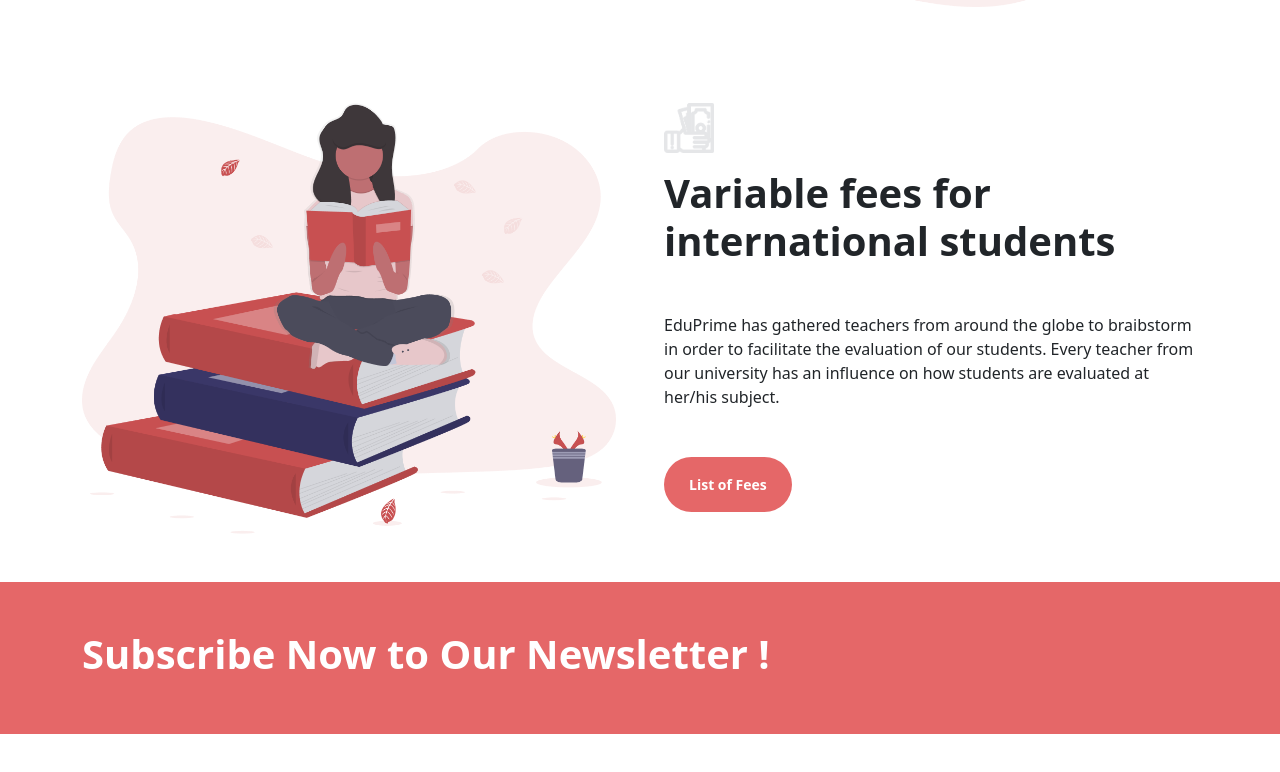
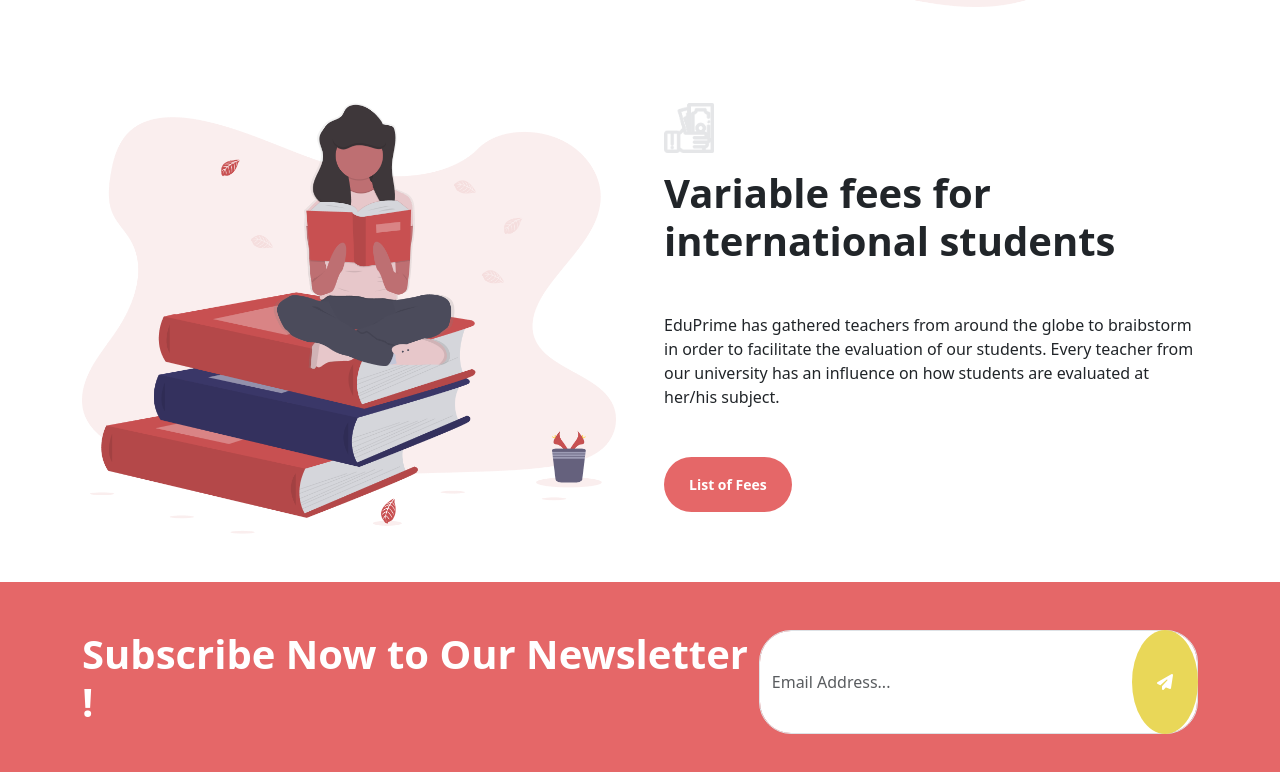
Before and after one commit to NeilMagon/proj-html-vuejs, a Vue app: page / in a window 1280 px wide. Shown: the part 4752-5524 px from the top of the page. Before the commit the page ends 5486 px from the top, so only its background shows below. Built offline with nearby package versions, Linux system fonts and the light colour scheme.

Commit message:
feat: finish first part of FooterPartners

```diff
--- a/src/components/FooterPartners.vue
+++ b/src/components/FooterPartners.vue
@@ -10,6 +10,14 @@
             <div class="d-flex justify-content-between">
                 <div class="text-white">
                     <h1>Subscribe Now to Our Newsletter !</h1>
+                </div>
+                <div class="input-group position-relative w-40">
+                    <input type="email" class="form-control rounded-5" placeholder="Email Address..." aria-label="Indirizzo email" aria-describedby="basic-addon2">
+                    <div class="h-100 position-absolute end-0 ">
+                        <button class="h-100 ms-circle-btn text-white btn rounded-circle px-4" type="button" id="basic-addon2">
+                            <i class="fa-solid fa-paper-plane"></i>
+                        </button>
+                    </div>
                 </div>
             </div>
         </div>
@@ -25,5 +33,12 @@
         h1{
             font-weight: bold;
         }
+        .w-40{
+            width: 40%;
+            .ms-circle-btn{
+                background-color: $brand-secondary;
+            }
+        }
+
     }
 </style>
```
